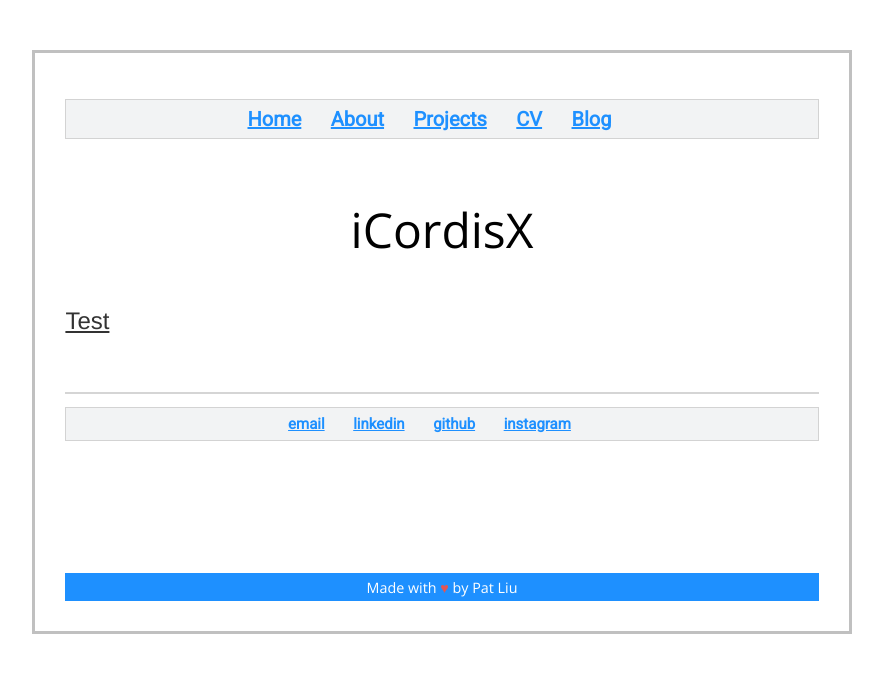
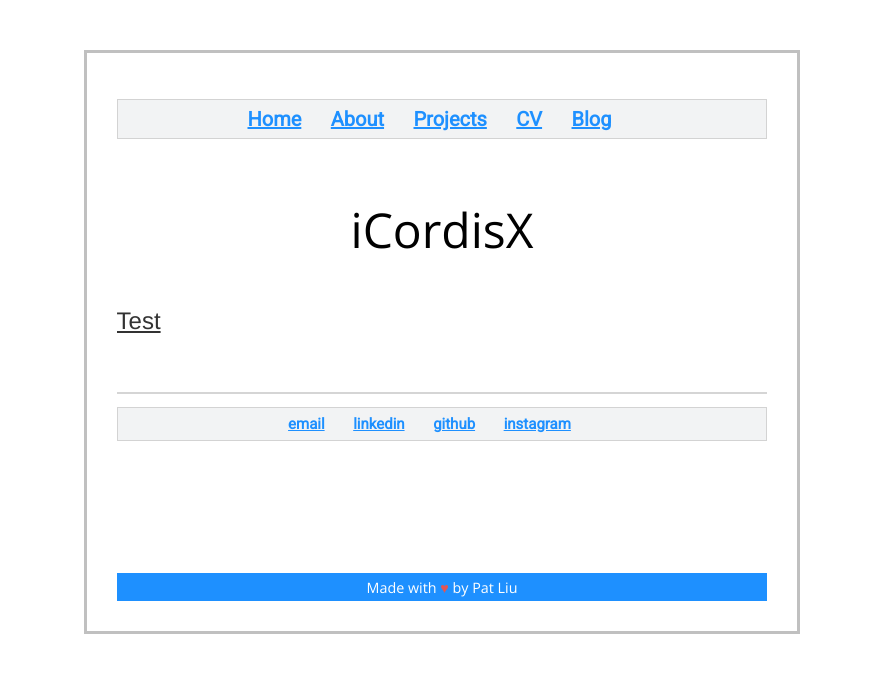
Before and after one commit to pat-liu/WebsiteV1, a Jekyll site: the page built from projects/icordisx.html, in a window 1280 px wide. Shown: the top 673 px of the page, without its empty margins (198-1081 px from the left). Built offline with Jekyll 4.4.1, drawn with Linux system fonts in a browser that asks for light colours.

Commit message:
Update main.css

```diff
--- a/css/main.css
+++ b/css/main.css
@@ -4,9 +4,29 @@
     width: 70%;
     padding: 0;
 }*/
+
+@media (min-width: 0px) and (max-width: 767px) {
    html {
     margin: 50px auto;
-    width: 80%;
+    width: 100%;
+    padding: 0;
+    }
+   body {
+    margin: auto;
+    border: #C0C0C0;
+    border-width: 3px;
+    box-sizing: border-box;
+    border-style: solid;
+    padding: 30px;
+    display:block;
+    width: 100%;
+    height: 80%;
+}
+}
+@media (min-width: 768px) {
+    html {
+    margin: 50px auto;
+    width: 70%;
     padding: 0;
     }
    body {
@@ -19,6 +39,7 @@
     display:block;
     width: 80%;
     height: 80%;
+}
 }
 .container{
    overflow: hidden;
```
